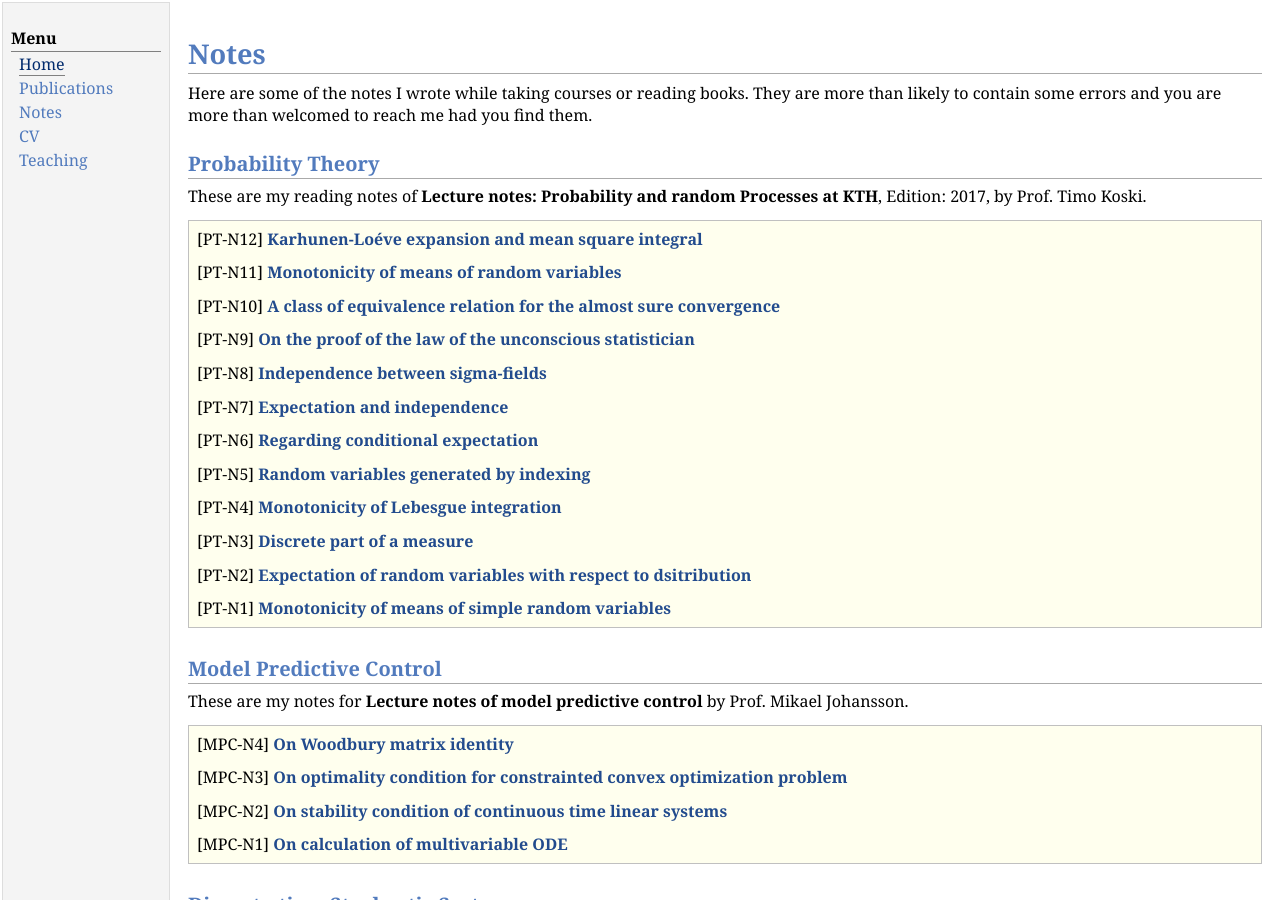
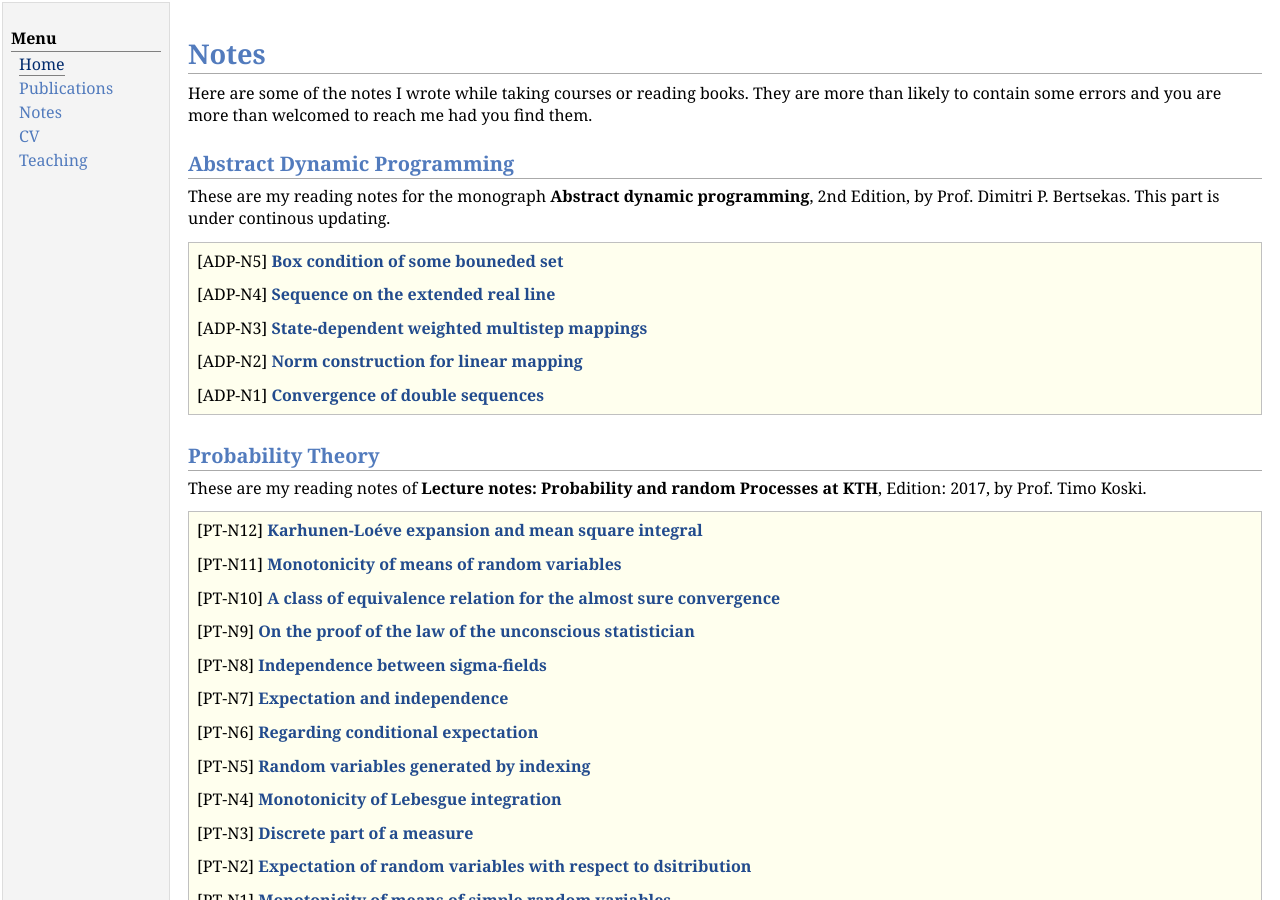
Before and after one commit to yuchaotaigu/yuchaotaigu.github.io, a Jekyll site: the page notes.html, which Jekyll copies as it is, in a window 1280 px wide and 900 px high. Built offline with Jekyll 4.4.1, drawn with Linux system fonts in a browser that asks for light colours; comment, search, counter and statistics services are not loaded.

Commit message:
Update notes.html

```diff
--- a/notes.html
+++ b/notes.html
@@ -29,6 +29,17 @@ urchinTracker();
 <h1>Notes</h1>
 Here are some of the notes I wrote while taking courses or reading books. They are more than likely to contain some errors and you are more than welcomed to reach me had
   you find them.
+
+<h2>Abstract Dynamic Programming</h2>
+These are my reading notes for the monograph <b>Abstract dynamic programming</b>, 2nd Edition, by Prof. Dimitri P. Bertsekas. This part is under continous updating.
+<div class="infoblock">
+<div class="blockcontent">
+<p>[ADP-N5] <a href="notes/ADP5.pdf"><b>Box condition of some bouneded set</b></a><br /> </p>
+<p>[ADP-N4] <a href="notes/ADP4.pdf"><b>Sequence on the extended real line</b></a><br /> </p>
+<p>[ADP-N3] <a href="notes/ADP3.pdf"><b>State-dependent weighted multistep mappings</b></a><br /> </p>
+<p>[ADP-N2] <a href="notes/ADP2.pdf"><b>Norm construction for linear mapping</b></a><br /> </p>
+<p>[ADP-N1] <a href="notes/ADP1.pdf"><b>Convergence of double sequences</b></a><br /> </p>
+  </div></div>
 
 <h2>Probability Theory</h2>
 These are my reading notes of <b>Lecture notes: Probability and random Processes at KTH</b>, Edition: 2017, by Prof. Timo Koski.
```
